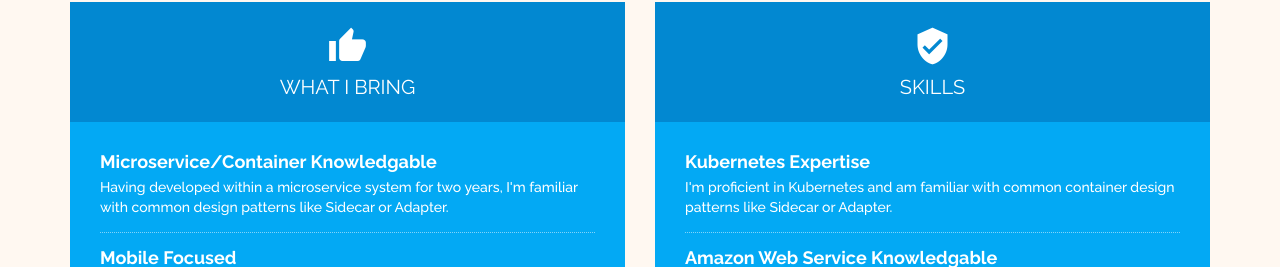
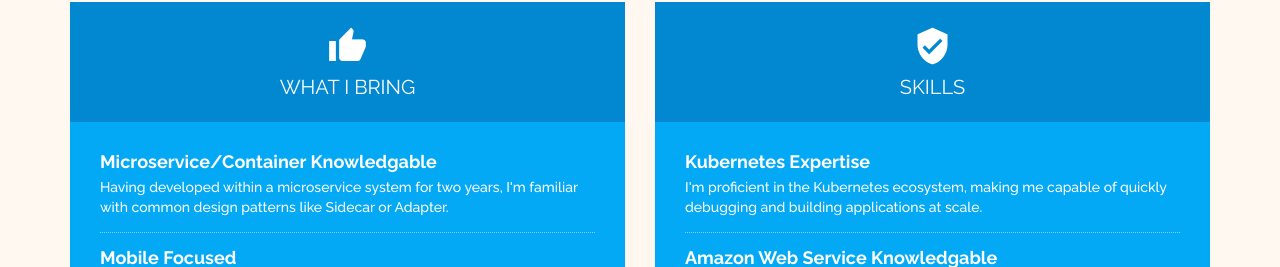
Before and after one commit to DecoderMG/DecoderMg.github.io, a plain HTML site: page index.html in a window 1280 px wide. Shown: the part 2443-2710 px from the top of the page. Drawn offline with nearby package versions, Linux system fonts and the light colour scheme.

Commit message:
Update verbiage once again

```diff
--- a/index.html
+++ b/index.html
@@ -200,7 +200,7 @@
                   <div
                     class="profile_list_item"
                     data-title="Kubernetes Expertise"
-                    data-description="I'm proficient in Kubernetes and am familiar with common container design patterns like Sidecar or Adapter.">
+                    data-description="I'm proficient in the Kubernetes ecosystem, making me capable of quickly debugging and building applications at scale.">
                   </div>
                   <div
                     class="profile_list_item"
```
